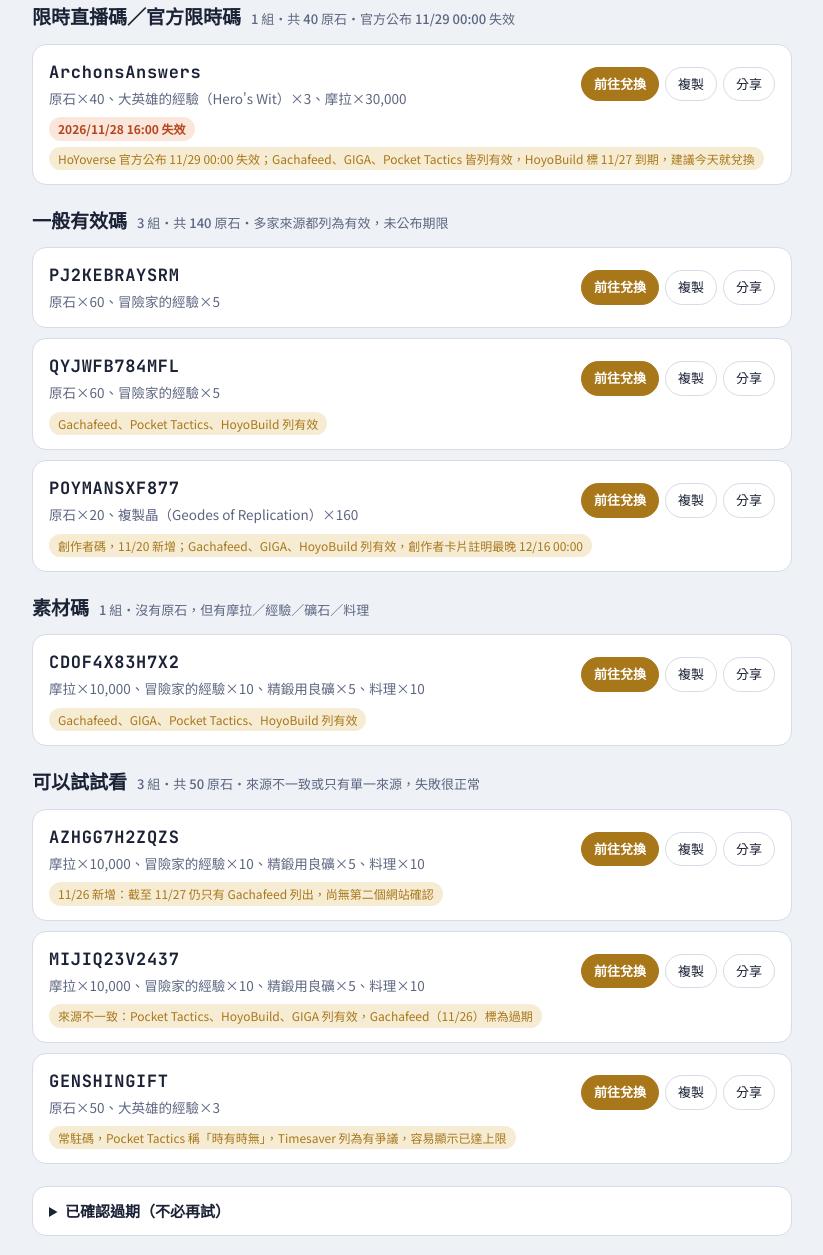
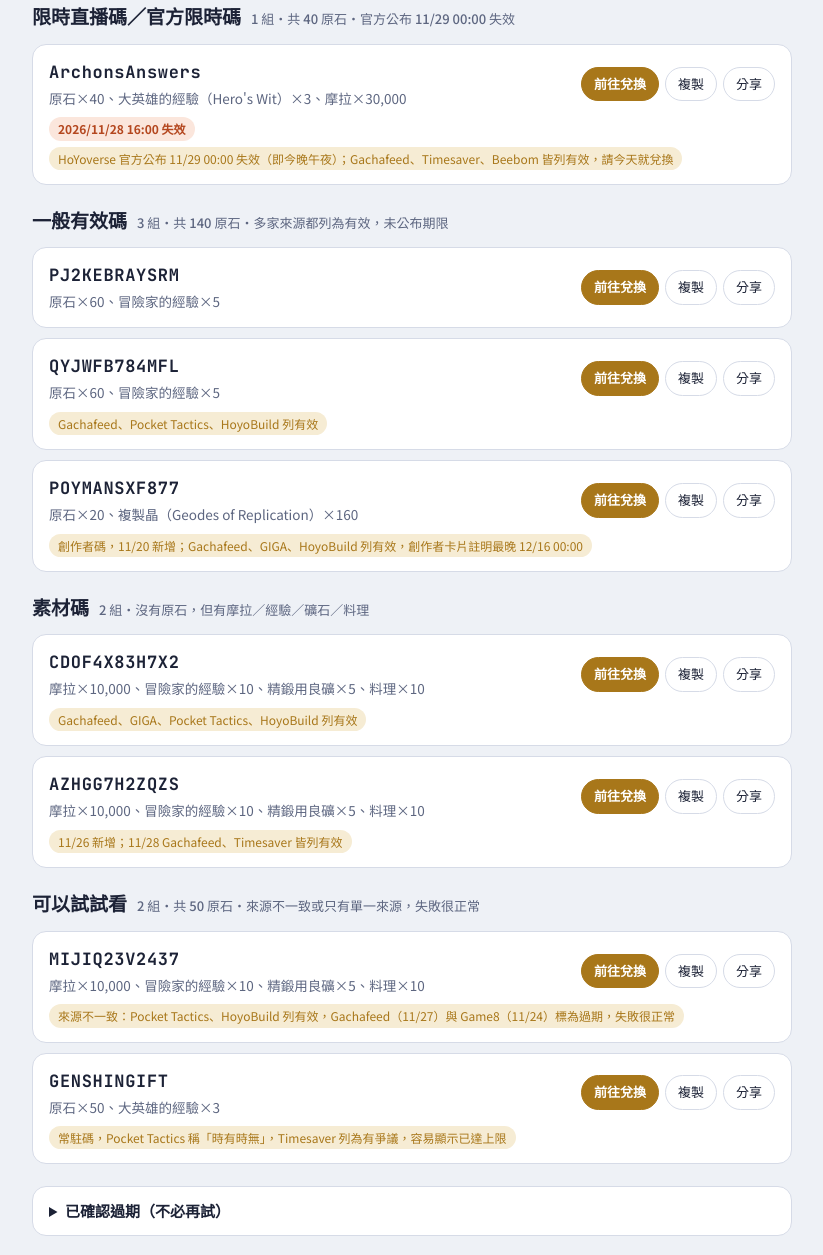
Before and after one commit to kamaJe122/genshin-redeem-codes, a plain HTML site: page index.html in a window 1280 px wide. Shown: the part 503-1758 px from the top of the page, without its empty margins (228-1051 px from the left). Drawn offline with Linux system fonts and the light colour scheme.

Commit message:
更新兌換碼 2026/11/28
- AZHGG7H2ZQZS：已有 Gachafeed、Timesaver 兩個來源確認，從「可以試試看」移到素材碼
- MIJIQ23V2437：更新爭議說明（Gachafeed、Game8 標過期）
- ArchonsAnswers 今晚 11/29 00:00（UTC+8）失效提醒
- 本日無新增碼、無新確認過期碼

Co-Authored-By: Claude Sonnet 5.5 <noreply@anthropic.com>
Claude-Session: https://claude.ai/code/session_01QbwhbFijBE9T4av86h95WT

```diff
--- a/index.html
+++ b/index.html
@@ -72,7 +72,7 @@ textarea{width:100%;min-height:120px;font-family:var(--f-mono);font-size:12px;ba
 <div class="wrap">
   <header>
     <h1>原神兌換碼簿</h1>
-    <p class="sub">國際服／亞服（Asia）適用・資料查核於 2026/11/27 08:51（UTC+8）・點「前往兌換」會自動記下兌換時間</p>
+    <p class="sub">國際服／亞服（Asia）適用・資料查核於 2026/11/28 08:58（UTC+8）・點「前往兌換」會自動記下兌換時間</p>
   </header>
 
   <div class="stats">
@@ -96,8 +96,8 @@ textarea{width:100%;min-height:120px;font-family:var(--f-mono);font-size:12px;ba
 
   <section><h2>限時直播碼／官方限時碼 <small>1 組・共 40 原石・官方公布 11/29 00:00 失效</small></h2><div class="list" id="g-live"></div></section>
   <section><h2>一般有效碼 <small>3 組・共 140 原石・多家來源都列為有效，未公布期限</small></h2><div class="list" id="g-on"></div></section>
-  <section><h2>素材碼 <small>1 組・沒有原石，但有摩拉／經驗／礦石／料理</small></h2><div class="list" id="g-mat"></div></section>
-  <section><h2>可以試試看 <small>3 組・共 50 原石・來源不一致或只有單一來源，失敗很正常</small></h2><div class="list" id="g-try"></div></section>
+  <section><h2>素材碼 <small>2 組・沒有原石，但有摩拉／經驗／礦石／料理</small></h2><div class="list" id="g-mat"></div></section>
+  <section><h2>可以試試看 <small>2 組・共 50 原石・來源不一致或只有單一來源，失敗很正常</small></h2><div class="list" id="g-try"></div></section>
 
   <details><summary>已確認過期（不必再試）</summary>
     <div class="dead-list">NEEIJB764CA3・Y6JYMKV6JKSL・PNKZ3WLNN8G6（11/24 Timesaver、Pocket Tactics 列為過期）・QYJW92K1DS3X・QYJW21ZVV5Z8・QYJWQVRI39BE・OKTCV81F9H8D・DATG5HG1PL89（11/24 四個來源皆未列為有效）・NEEI8A8341OW・NEEI986K5X6R（11/19 KodeGG 列為過期）・KeepUpWithMitya（11/16 00:00 失效）・OPERACOLLAB・6LS3F3LS5K87（11/12 多數來源列為過期）・OKTCHX26J57Q・OKTC3QNH61J7・UIVIBUQM6Q8A（11/9 列為過期）・EPIC2026（11/1 多數來源列為過期）</div>
@@ -118,13 +118,13 @@ textarea{width:100%;min-height:120px;font-family:var(--f-mono);font-size:12px;ba
 const BASE="https://genshin.hoyoverse.com/zh-tw/gift?code=";
 const LIVE_END=new Date("2026-11-29T00:00:00+08:00");
 const CODES=[
- {c:"ArchonsAnswers",g:"live",gem:40,r:"原石×40、大英雄的經驗（Hero's Wit）×3、摩拉×30,000",exp:new Date("2026-11-29T00:00:00+08:00"),tag:"HoYoverse 官方公布 11/29 00:00 失效；Gachafeed、GIGA、Pocket Tactics 皆列有效，HoyoBuild 標 11/27 到期，建議今天就兌換"},
+ {c:"ArchonsAnswers",g:"live",gem:40,r:"原石×40、大英雄的經驗（Hero's Wit）×3、摩拉×30,000",exp:new Date("2026-11-29T00:00:00+08:00"),tag:"HoYoverse 官方公布 11/29 00:00 失效（即今晚午夜）；Gachafeed、Timesaver、Beebom 皆列有效，請今天就兌換"},
  {c:"PJ2KEBRAYSRM",g:"on",gem:60,r:"原石×60、冒險家的經驗×5"},
  {c:"QYJWFB784MFL",g:"on",gem:60,r:"原石×60、冒險家的經驗×5",tag:"Gachafeed、Pocket Tactics、HoyoBuild 列有效"},
  {c:"POYMANSXF877",g:"on",gem:20,r:"原石×20、複製晶（Geodes of Replication）×160",tag:"創作者碼，11/20 新增；Gachafeed、GIGA、HoyoBuild 列有效，創作者卡片註明最晚 12/16 00:00"},
  {c:"CDOF4X83H7X2",g:"mat",gem:0,r:"摩拉×10,000、冒險家的經驗×10、精鍛用良礦×5、料理×10",tag:"Gachafeed、GIGA、Pocket Tactics、HoyoBuild 列有效"},
- {c:"AZHGG7H2ZQZS",g:"try",gem:0,r:"摩拉×10,000、冒險家的經驗×10、精鍛用良礦×5、料理×10",tag:"11/26 新增：截至 11/27 仍只有 Gachafeed 列出，尚無第二個網站確認"},
- {c:"MIJIQ23V2437",g:"try",gem:0,r:"摩拉×10,000、冒險家的經驗×10、精鍛用良礦×5、料理×10",tag:"來源不一致：Pocket Tactics、HoyoBuild、GIGA 列有效，Gachafeed（11/26）標為過期"},
+ {c:"AZHGG7H2ZQZS",g:"mat",gem:0,r:"摩拉×10,000、冒險家的經驗×10、精鍛用良礦×5、料理×10",tag:"11/26 新增；11/28 Gachafeed、Timesaver 皆列有效"},
+ {c:"MIJIQ23V2437",g:"try",gem:0,r:"摩拉×10,000、冒險家的經驗×10、精鍛用良礦×5、料理×10",tag:"來源不一致：Pocket Tactics、HoyoBuild 列有效，Gachafeed（11/27）與 Game8（11/24）標為過期，失敗很正常"},
  {c:"GENSHINGIFT",g:"try",gem:50,r:"原石×50、大英雄的經驗×3",tag:"常駐碼，Pocket Tactics 稱「時有時無」，Timesaver 列為有爭議，容易顯示已達上限"}
 ];
 const KEY="genshin-redeem-log-v1";
@@ -171,7 +171,7 @@ function render(){
 
 function shareText(){
   const live=CODES.filter(x=>!isDead(x)&&x.g!=="try");
-  return "🎁 原神兌換碼（國際服／亞服）\n"+live.map(x=>`${x.c}｜${x.r}\n${BASE+x.c}`).join("\n\n")+"\n\n官方限時碼 ArchonsAnswers 將於 11/29 00:00（UTC+8）失效（部分網站標 11/27），請今天就兌換；7.3 前瞻直播日期官方尚未公布（預估 12/4–12/5），公布後會再更新。素材碼與一般碼未公布期限，要領請盡早！";
+  return "🎁 原神兌換碼（國際服／亞服）\n"+live.map(x=>`${x.c}｜${x.r}\n${BASE+x.c}`).join("\n\n")+"\n\n官方限時碼 ArchonsAnswers 今晚 11/29 00:00（UTC+8）就失效，請今天就兌換；7.3 前瞻直播日期官方尚未公布（預估 12/4–12/5），公布後會再更新。素材碼與一般碼未公布期限，要領請盡早！";
 }
 
 document.addEventListener("click",async e=>{
```
Also changed, not shown: 1 other file.
